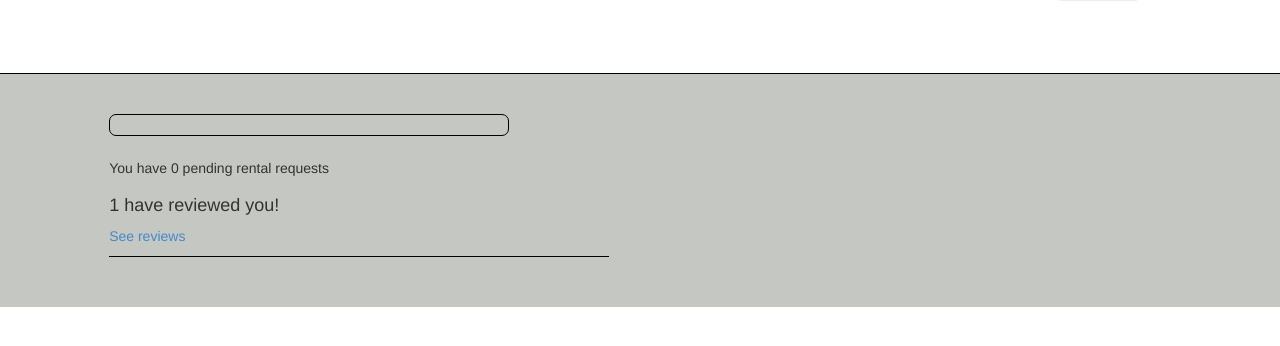
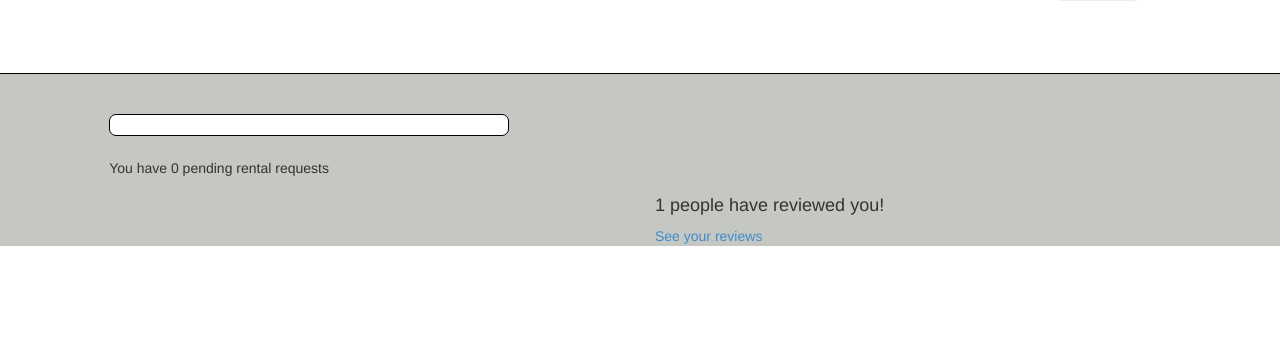
Before and after one commit to kahny/groupproject, a Rails app: page /users/1 in a window 1280 px wide. Shown: the part 198-544 px from the top of the page. Run offline with Rails 7, Linux system fonts and the light colour scheme; the visitor is signed in with stand-in values (Sample User, id 1); data that the repository does not hold is empty; style sheets or scripts are compiled from the project's sources; parts of the project's set-up code (start-up, migrations or seed data) failed here and were passed over; some libraries are stand-ins or nearby versions.

Commit message:
see reviews drop down on rental owner page

```diff
--- a/backyard_app/app/assets/javascripts/users.js
+++ b/backyard_app/app/assets/javascripts/users.js
@@ -1,18 +1,22 @@
 $(document).ready(function() {
 
   // approve renters!
-  $("#approval-button").on('click', function(e) {
-    e.preventDefault();
+  // $("#approval-button").on('click', function(e) {
+  //   e.preventDefault();
 
-    var url = $(this).attr('action');
-    var approve = $(this).attr('data-value');
+  //   var url = $(this).attr('action');
+  //   var approve = $(this).attr('data-value');
 
-    $.post(url, { button: approve })
-      .done(function(data) {
-        console.log("THIS IS THE DATA ", data);
-      });
+  //   $.post(url, { button: approve })
+  //     .done(function(data) {
+  //       console.log("THIS IS THE DATA ", data);
+  //     });
+  // });
+
+
+  $("#review-show-link").click(function() {
+    $("#userreview-display-CU").toggle();
   });
-
 
 
   // hiding review form
--- a/backyard_app/app/assets/stylesheets/users.css.scss
+++ b/backyard_app/app/assets/stylesheets/users.css.scss
@@ -29,13 +29,14 @@
 /* listing visible to non-current users */
 .user-listing {
   border: 1px solid black;
+  background-color: white;
   border-radius: .5em;
   max-width: 400px;
   padding: 10px;
 }
 
 .rental-description {
-  float: rigth;
+  float: right;
 }
 
 
--- a/backyard_app/app/views/users/show.html.erb
+++ b/backyard_app/app/views/users/show.html.erb
@@ -71,7 +71,7 @@
     </div>
 </div>
 
-
+<!-- ONLY VISIBLE TO NON-CURRENT USERS -->
 <% else %>
   <div class="row">
    <div class="col-sm-6 col-sm-offset-1">
@@ -92,13 +92,13 @@
 
 <!-- ROW 3 of 3 -->
 <div class ="row">
-  <div class="col-xs-6 col-xs-offset-1">
+  <div class="col-xs-12 col-sm-4 col-xs-offset-6">
   <!-- REVIEWS -->
-  <!-- if user -->
+  <!-- ONLY VISIBLE TO CURRENT USER -->
   <% if @current_user == @user %>
-    <h4> <%= @user.reviews.length %> have reviewed you!</h4>
-    <a href="javascript:void(0);"><p>See reviews</p></a>
-      <div id ="userreview-display">
+    <h4> <%= @user.reviews.length %> people have reviewed you!</h4>
+    <a href="javascript:void(0);" id="review-show-link">See your reviews</a>
+        <div id ="userreview-display-CU">
           <% if @user.reviews.length > 0 %>
             <% @user.reviews.each do |review| %>
               <% if review.description != nil %>
@@ -107,10 +107,11 @@
             <% end %>
           <% end %>
         </div>
+
   <!-- if not current user >> USER REVIEW FORM -->
   <% else %>
      <p> Have you visited <%= @user.first_name %>? <a href="javascript:void(0);" id ="userreview-button">Leave a review</a></p>
-        <form id = "user-review" action = "/users/<%= @user.id %>/reviews" method="post">
+        <form id="user-review" action="/users/<%= @user.id %>/reviews" method="post">
 
             <div class= "form-group">
               <label>Rating (1-5):</label>
@@ -127,8 +128,8 @@
 
   </div>
 
-  <!-- display reviews -->
-  <div class="col-sm-6 col-sm-offset-1">
+  <!-- DISPLAY REVIEWS -->
+  <div class="col-sm-4 col-sm-offset-6">
     <% if @user.reviews.length > 0 %>
       <h3>Reviews (<%= @user.reviews.length %>)</h3>
 
```
